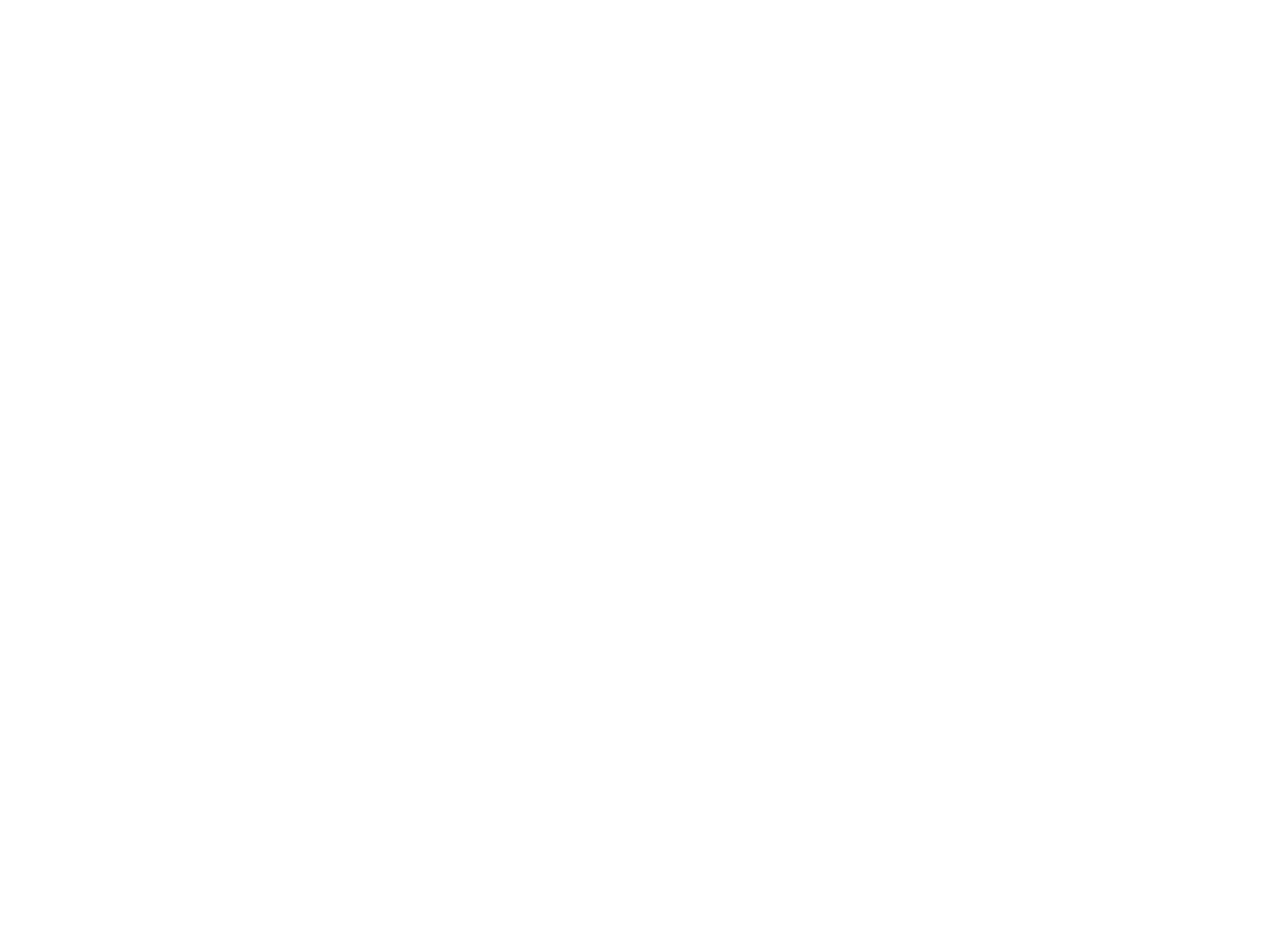
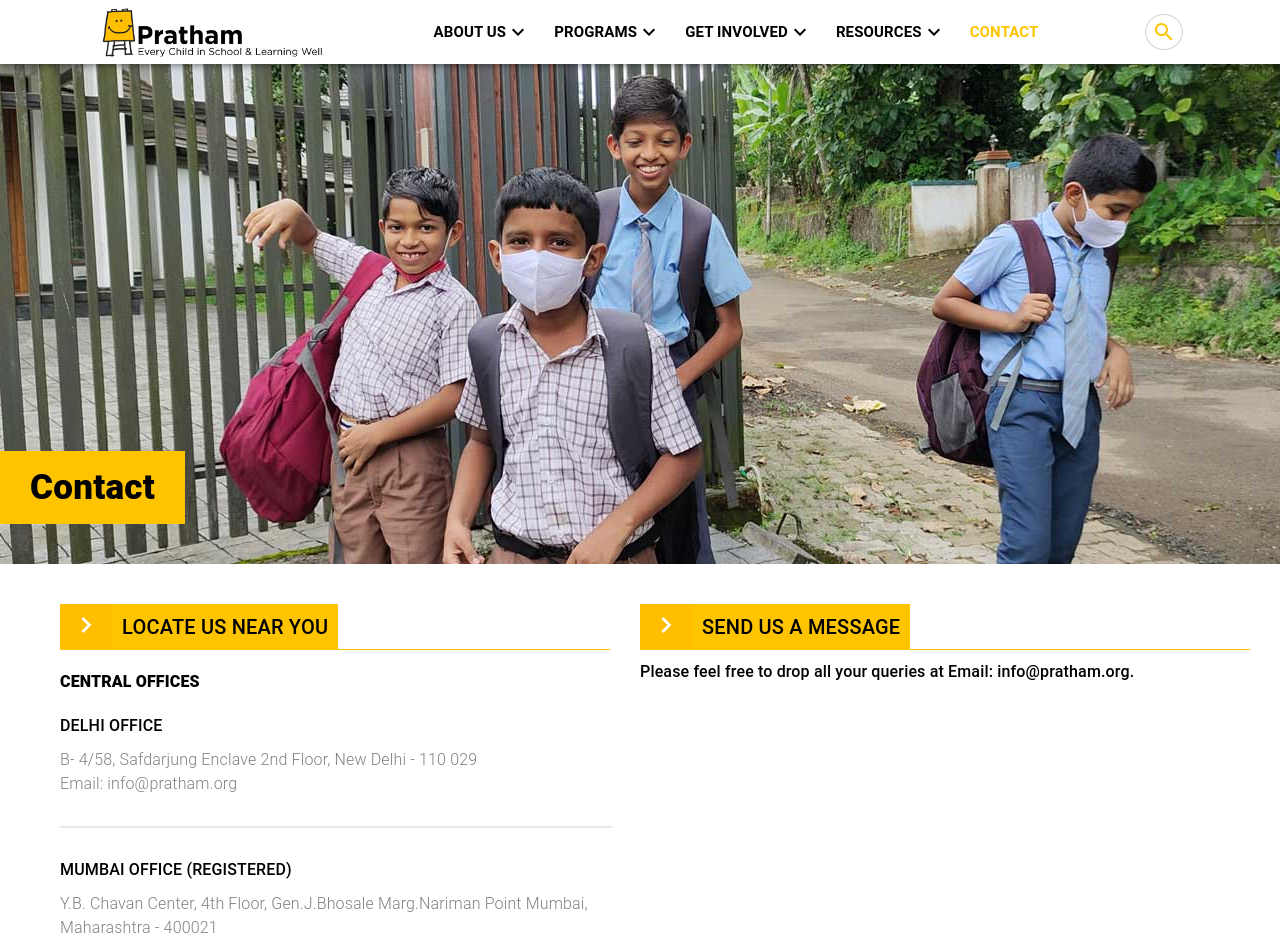
Before and after one commit to anil88prajapati/ngo, a React (Create React App) app: page /contact in a window 1280 px wide. Before the commit this address had no page. Shown: the top 942 px of the page. Before the commit the page ends 800 px from the top, so only its background shows below. Built offline with nearby package versions, Linux system fonts and the light colour scheme.

Commit message:
contact page added

```diff
--- a/src/App.js
+++ b/src/App.js
@@ -1,5 +1,6 @@
 import { BrowserRouter as Router, Routes, Route } from "react-router-dom";
 import Homepage from "./pages/client/Homepage";
+import Contact from "./pages/client/Contact";
 
 function App() {
 
@@ -7,6 +8,7 @@
     <Router>
       <Routes>
         <Route exact path="/" element={<Homepage />} />
+        <Route exact path="/contact" element={<Contact />} />
       </Routes>
     </Router>
   );
--- a/src/components/Header.js
+++ b/src/components/Header.js
@@ -5,6 +5,7 @@
 import './Master.css'
 import MenuIcon from '@mui/icons-material/Menu';
 import useScreenSize from "../utils/useScreenSize";
+import { useNavigate } from "react-router-dom";
 
 const navData = [
     {
@@ -30,7 +31,8 @@
     }
 ]
 
-const MegaMenu = ({ nav, expanded }) => {
+const MegaMenu = ({ nav, expanded, pageState }) => {
+    const navigate = useNavigate()
 
     if (expanded) {
         return <div className="mainContainer" >
@@ -68,22 +70,23 @@
             </div>
         </div>
     } else {
-        return <Typography sx={{ fontWeight: 700, fontSize: '15px', transition: 'all 0.50s ease', color: HEADER_TEXT_COLOR, cursor: 'pointer', '&:hover': { color: HEADER_HOVER_COLOR } }}>{nav}</Typography>
+        return <Typography onClick={() => navigate('/contact')} sx={{ fontWeight: 700, fontSize: '15px', transition: 'all 0.50s ease', color: pageState === 'contact' ? HEADER_HOVER_COLOR : HEADER_TEXT_COLOR, cursor: 'pointer', '&:hover': { color: HEADER_HOVER_COLOR } }}>{nav}</Typography>
     }
 }
 
-const Header = () => {
+const Header = ({ pageState }) => {
     const { state } = useScreenSize()
-    return (
+    const navigate = useNavigate()
+    return (<>
         <AppBar>
             <Toolbar sx={{ bgcolor: HEADER_BG_COLOR, display: 'flex', justifyContent: state.currentScreenSize > 990 ? 'space-evenly' : 'space-between', alignItems: 'center' }}>
-                <img src={LOGO_IMG} alt='logoImage' />
+                <img onClick={() => navigate('/')} src={LOGO_IMG} alt='logoImage' style={{ cursor: 'pointer' }} />
                 {state.currentScreenSize > 990 && <div style={{ display: 'flex', padding: '10px', alignItems: 'center', justifyContent: 'space-evenly', width: '53%' }}>
-                    <MegaMenu nav="ABOUT US" expanded={true} />
-                    <MegaMenu nav="PROGRAMS" expanded={true} />
-                    <MegaMenu nav="GET INVOLVED" expanded={true} />
-                    <MegaMenu nav="RESOURCES" expanded={true} />
-                    <MegaMenu nav="CONTACT" expanded={false} />
+                    <MegaMenu nav="ABOUT US" expanded={true} pageState={pageState} />
+                    <MegaMenu nav="PROGRAMS" expanded={true} pageState={pageState} />
+                    <MegaMenu nav="GET INVOLVED" expanded={true} pageState={pageState} />
+                    <MegaMenu nav="RESOURCES" expanded={true} pageState={pageState} />
+                    <MegaMenu nav="CONTACT" expanded={false} pageState={pageState} />
                 </div>}
 
                 {state.currentScreenSize > 990 && <Box sx={{ borderRadius: '50%', p: '5px 6px', border: '1px solid lightgray', display: 'flex', alignItems: 'center' }}>
@@ -94,6 +97,8 @@
                 </Box>}
             </Toolbar>
         </AppBar>
+        <Toolbar />
+    </>
     )
 }
 
--- a/src/constant.js
+++ b/src/constant.js
@@ -5,7 +5,7 @@
 export const HEADER_TEXT_COLOR = 'black'
 export const HEADER_HOVER_COLOR = '#ffc400'
 export const DELHI_ADDRESS = "B- 4/58, Safdarjung Enclave 2nd Floor, New Delhi - 110 029"
-export const EMAIL_ADDR = "Email: info @pratham.org"
+export const EMAIL_ADDR = "Email: info@pratham.org"
 export const MOBILE_NUMBERS_DELHI = "Contact number: 01126716083 / 01141651638"
 export const MUMBAI_ADDRESS = "Y.B. Chavan Center, 4th Floor, Gen.J.Bhosale Marg.Nariman Point Mumbai, Maharashtra - 400021"
 export const MOBILE_NUMBERS_MUMBAI = "Contact number: 022 22819561 022 22819562"
--- a/src/global/ImageCarousel.css
+++ b/src/global/ImageCarousel.css
@@ -37,7 +37,7 @@
 
 .carousel-slideMain{
     position: relative;
-    padding-top: 50px;
+    padding-top: 0px;
 }
 .carousel-slide{
 position: absolute;
--- /dev/null
+++ b/src/global/PageBanner.js
@@ -0,0 +1,44 @@
+import { Box, Divider, Grid, Typography } from '@mui/material'
+import { DELHI_ADDRESS, EMAIL_ADDR, HEADER_HOVER_COLOR, MUMBAI_ADDRESS } from '../constant'
+import HeadingGlobal from './HeadingGlobal'
+
+const PageBanner = ({ bannerPic, text }) => {
+    return (<>
+        <Grid container sx={{ position: 'relative', height: { lg: '500px', md: '400px', xs: '200px', sm: '300px' }, width: '100%', backgroundImage: `url(${bannerPic})`, backgroundPosition: 'center', backgroundSize: 'cover', backgroundRepeat: 'no-repeat' }}>
+            <Box sx={{ position: 'absolute', bottom: '40px', left: 0, bgcolor: HEADER_HOVER_COLOR, p: '15px 30px' }}>
+                <Typography variant='h4' sx={{ fontWeight: 900, fontSize: { lg: '35px', md: '20px', sm: '20px', xs: '12px' } }}>{text}</Typography>
+            </Box>
+        </Grid>
+        <Grid container sx={{ mt: '40px', p: '0px 30px', mb: '30px' }}>
+            <Grid item lg={6} sx={{ p: '0px 30px' }}>
+                <HeadingGlobal title="LOCATE US NEAR YOU" />
+                <Typography sx={{ fontWeight: 900, m: '20px 0px' }}>CENTRAL OFFICES</Typography>
+                <Grid item>
+                    <Typography sx={{ fontWeight: 500, m: '10px 0px' }}>DELHI OFFICE</Typography>
+                    <Typography sx={{ fontWeight: 300, color: 'gray' }}>
+                        {DELHI_ADDRESS}
+                    </Typography>
+                    <Typography sx={{ fontWeight: 300, color: 'gray' }}>{EMAIL_ADDR}</Typography>
+                </Grid>
+                <Divider sx={{ border: '1px solid lightgray', width: '100%', m: '30px 0px', opacity: 0.5 }} />
+                <Grid item>
+                    <Typography sx={{ fontWeight: 500, m: '10px 0px' }}>MUMBAI OFFICE (REGISTERED)</Typography>
+                    <Typography sx={{ fontWeight: 300, color: 'gray' }}>
+                        {MUMBAI_ADDRESS}
+                    </Typography>
+                    <Typography sx={{ fontWeight: 300, color: 'gray' }}>{EMAIL_ADDR}</Typography>
+                </Grid>
+            </Grid>
+            <Grid item lg={6}>
+                <HeadingGlobal title="SEND US A MESSAGE" />
+                <Typography sx={{ fontWeight: 500, m: '10px 0px' }}>
+                    Please feel free to drop all your queries at {EMAIL_ADDR}.
+                </Typography>
+            </Grid>
+        </Grid>
+    </>
+
+    )
+}
+
+export default PageBanner
--- /dev/null
+++ b/src/pages/client/Contact.js
@@ -0,0 +1,17 @@
+import React from 'react'
+import Header from '../../components/Header'
+import Footer from '../../global/Footer'
+import PageBanner from '../../global/PageBanner'
+import contactPic from '../../assets/contactimage.jpg'
+
+const Contact = () => {
+    return (
+        <>
+            <Header pageState="contact" />
+            <PageBanner bannerPic={contactPic} text='Contact' />
+            <Footer />
+        </>
+    )
+}
+
+export default Contact
```
Also changed, not shown: src/assets/contactimage.jpg (added).
